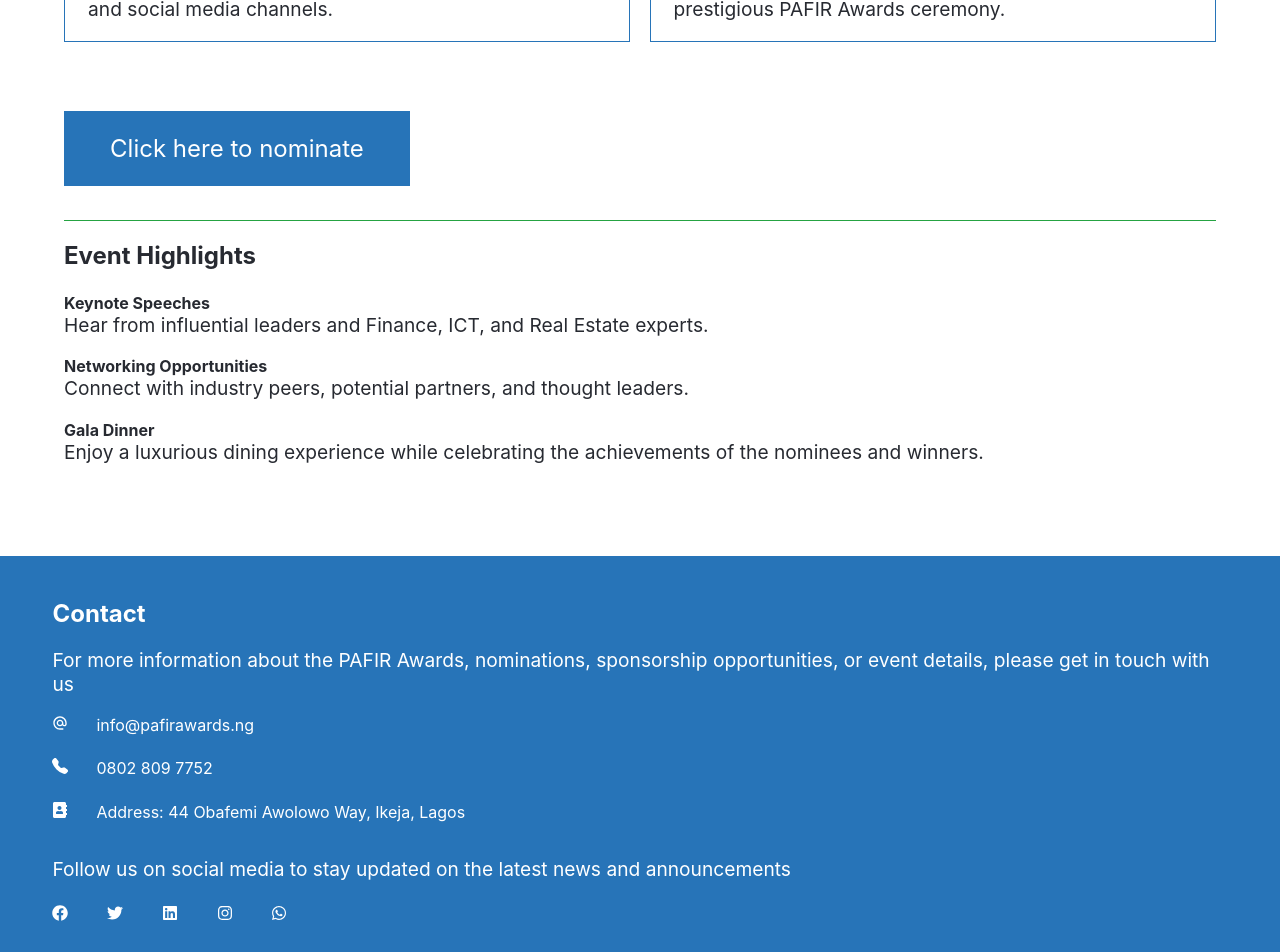
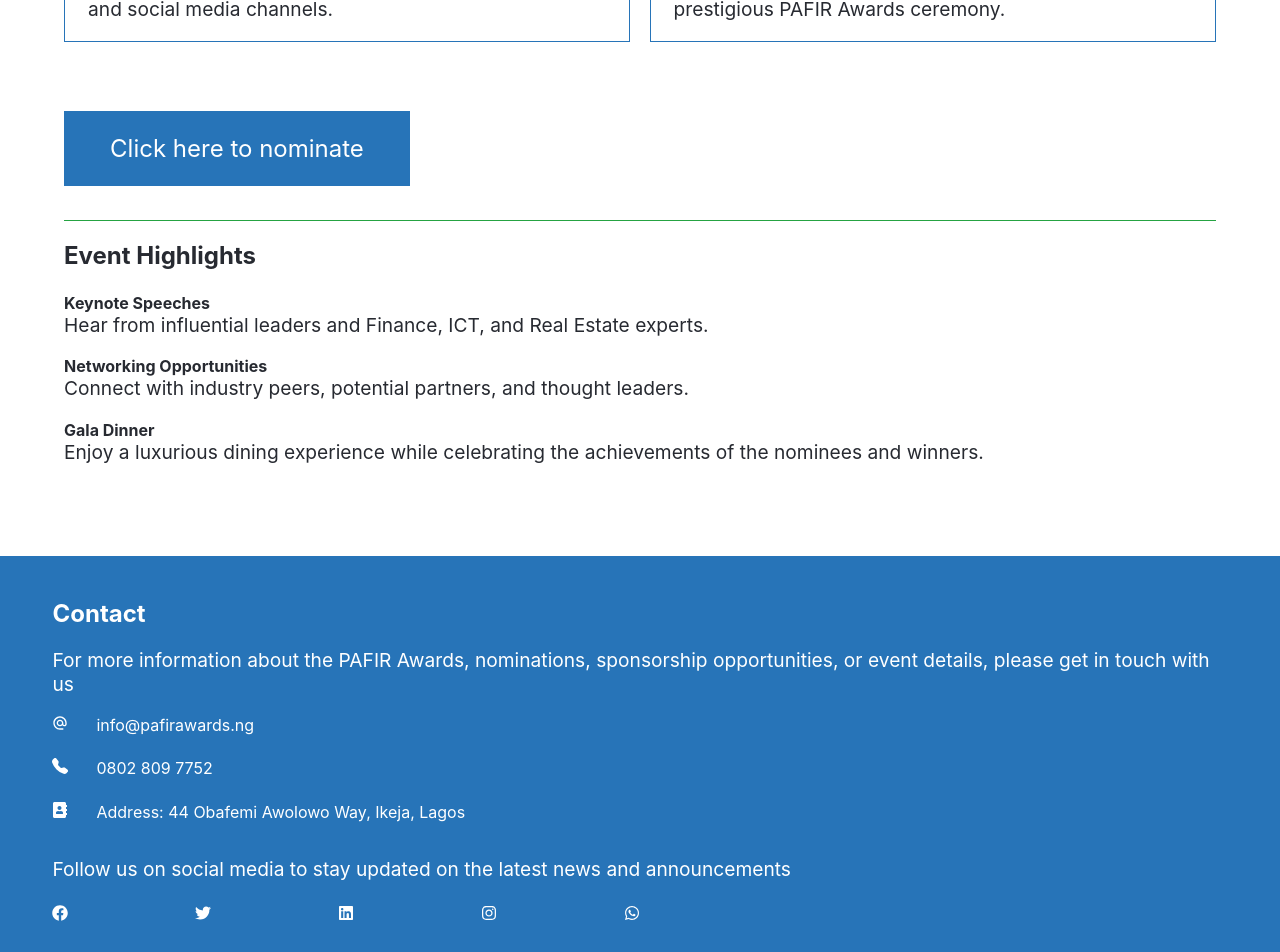
Before and after one commit to prius2055/pafir-awards, a React (Create React App) app: page / in a window 1280 px wide. Shown: the part 4383-5335 px from the top of the page. Built offline with nearby package versions, Linux system fonts and the light colour scheme.

Commit message:
Updated icons for contact

```diff
--- a/src/components/Process.css
+++ b/src/components/Process.css
@@ -75,7 +75,7 @@
 .contact-icons {
   display: flex;
   justify-content: space-between;
-  width: 20%;
+  width: 100%;
 }
 
 .icon {
@@ -124,6 +124,10 @@
   .copyright {
     margin-top: 2%;
   }
+
+  .contact-icons {
+    width: 50%;
+  }
 }
 
 @media screen and (min-width: 992px) {
```
